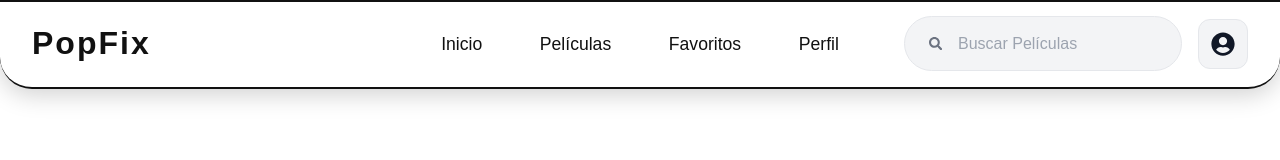
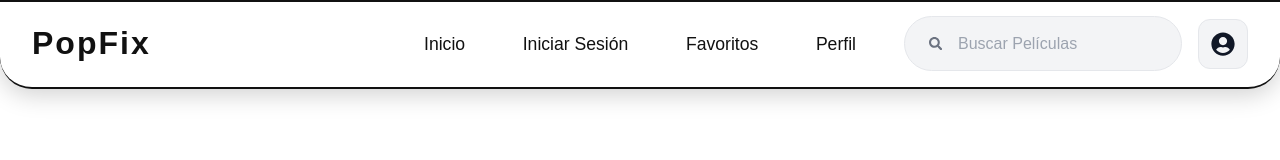
Before and after one commit to michaelRS2002/Popfix-front, a React (Vite) app: page / in a window 1280 px wide. Shown: the top 160 px of the page. Built offline with nearby package versions, Linux system fonts and the light colour scheme; no server answers.

Commit message:
Change navbar

```diff
--- a/src/components/NavBar/NavBar.tsx
+++ b/src/components/NavBar/NavBar.tsx
@@ -64,7 +64,7 @@
 
       <ul className="navbar_links">
         <li><a href="/">Inicio</a></li>
-        <li><a href="/peliculas">Películas</a></li>
+        <li><a href="/login">Iniciar Sesión</a></li>
         <li><a href="/favoritos">Favoritos</a></li>
         <li><a href="/perfil">Perfil</a></li>
       </ul>
```
